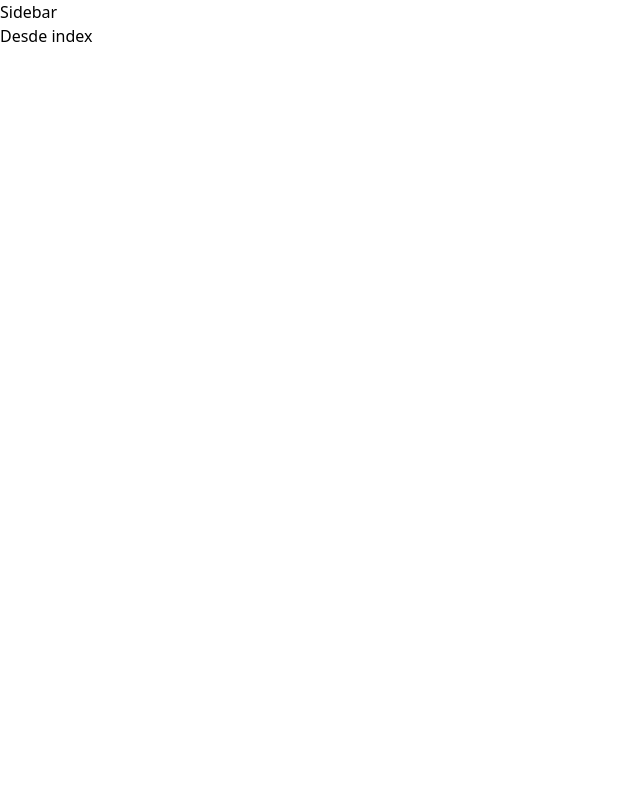
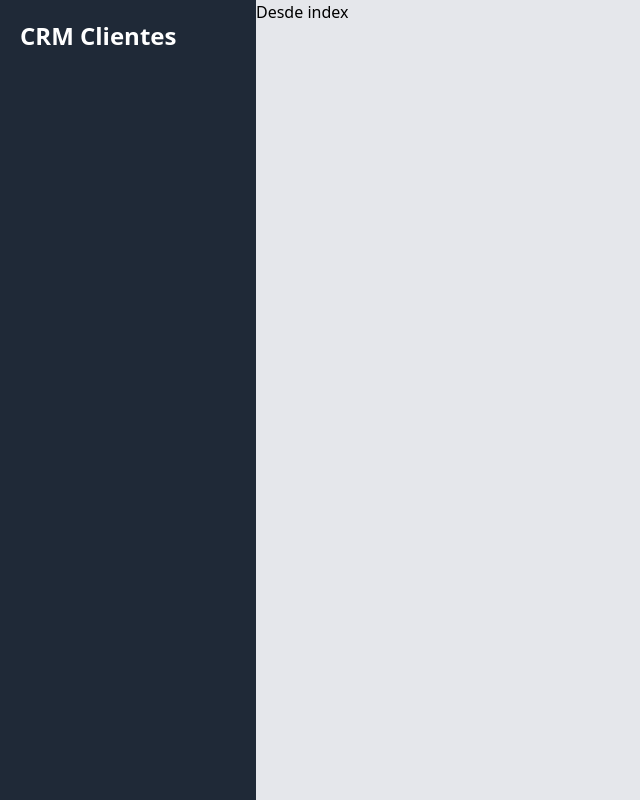
Before and after one commit to BrandonDevU95/reactavanzado, a Next.js app in the folder crmcliente/: page / in a window 1280 px wide. Shown: the whole page, without its empty margins (0-640 px from the left). Built offline with nearby package versions, Linux system fonts and the light colour scheme.

Commit message:
63. Creando el Sidebar del Proyecto

```diff
--- a/crmcliente/components/Layout.js
+++ b/crmcliente/components/Layout.js
@@ -22,8 +22,12 @@
                referrerpolicy="no-referrer"
             />
          </Head>
-         <Sidebar />
-         {children}
+         <div className="bg-gray-200 min-h-screen">
+            <div className="flex minh-screen">
+               <Sidebar />
+               {children}
+            </div>
+         </div>
       </>
    );
 }
--- a/crmcliente/components/Sidebar.js
+++ b/crmcliente/components/Sidebar.js
@@ -2,8 +2,10 @@
 
 export default function Sidebar() {
    return (
-      <div>
-         <h2>Sidebar</h2>
-      </div>
+      <aside className="bg-gray-800 sm:w-1/3 xl:w-1/5 sm:min-h-screen p-5">
+         <div>
+            <p className="text-white text-2xl font-black">CRM Clientes</p>
+         </div>
+      </aside>
    );
 }
```
